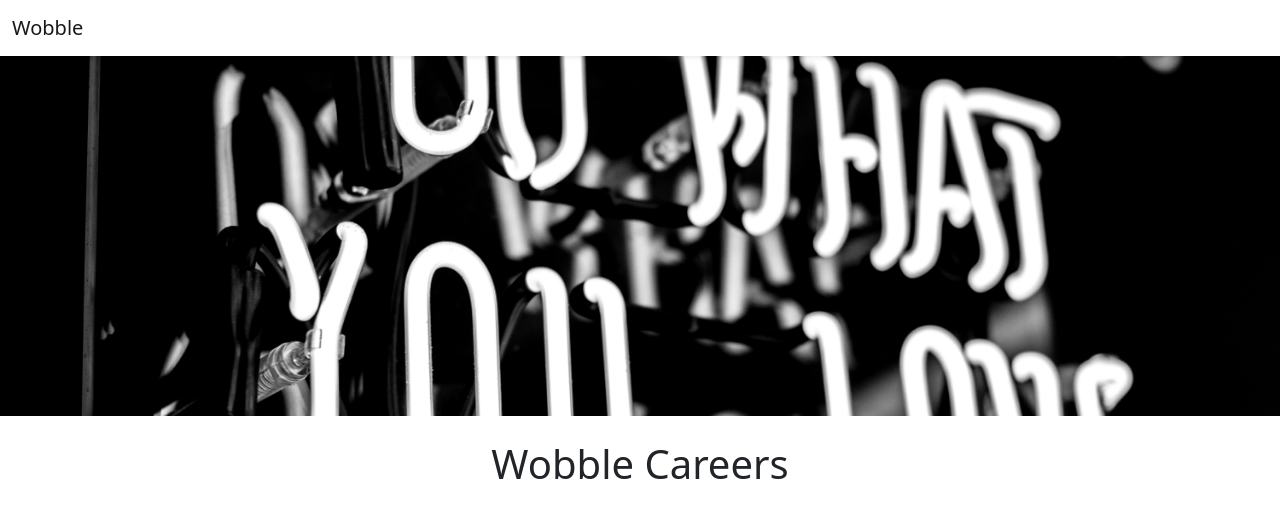
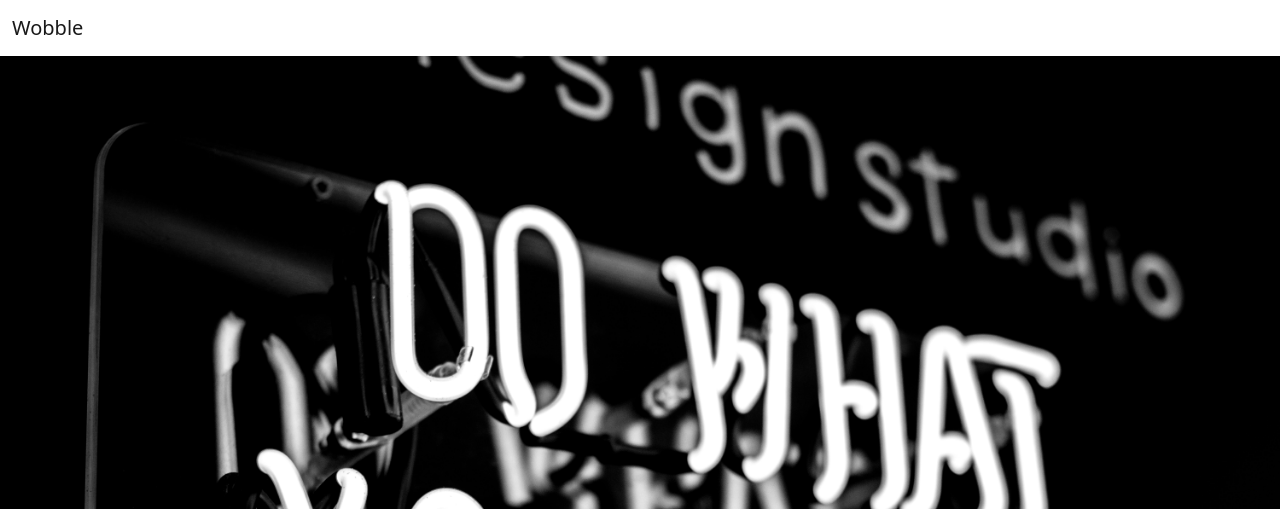
Before and after one commit to pranavp00/Wobble-Career, a Flask app: page / in a window 1280 px wide. Shown: the top 509 px of the page. Run offline with Flask 3, Linux system fonts and the light colour scheme.

Commit message:
height of image removed

```diff
--- a/templates/home.html
+++ b/templates/home.html
@@ -7,7 +7,7 @@
     <link href="https://cdn.jsdelivr.net/npm/bootstrap@5.2.0-beta1/dist/css/bootstrap.min.css" rel="stylesheet" integrity="sha384-0evHe/X+R7YkIZDRvuzKMRqM+OrBnVFBL6DOitfPri4tjfHxaWutUpFmBp4vmVor" crossorigin="anonymous">
     <style>
       #banner {
-        height: 360px;
+
         width: 100%;
         object-fit:cover;
         margin-bottom: 16px;
```
